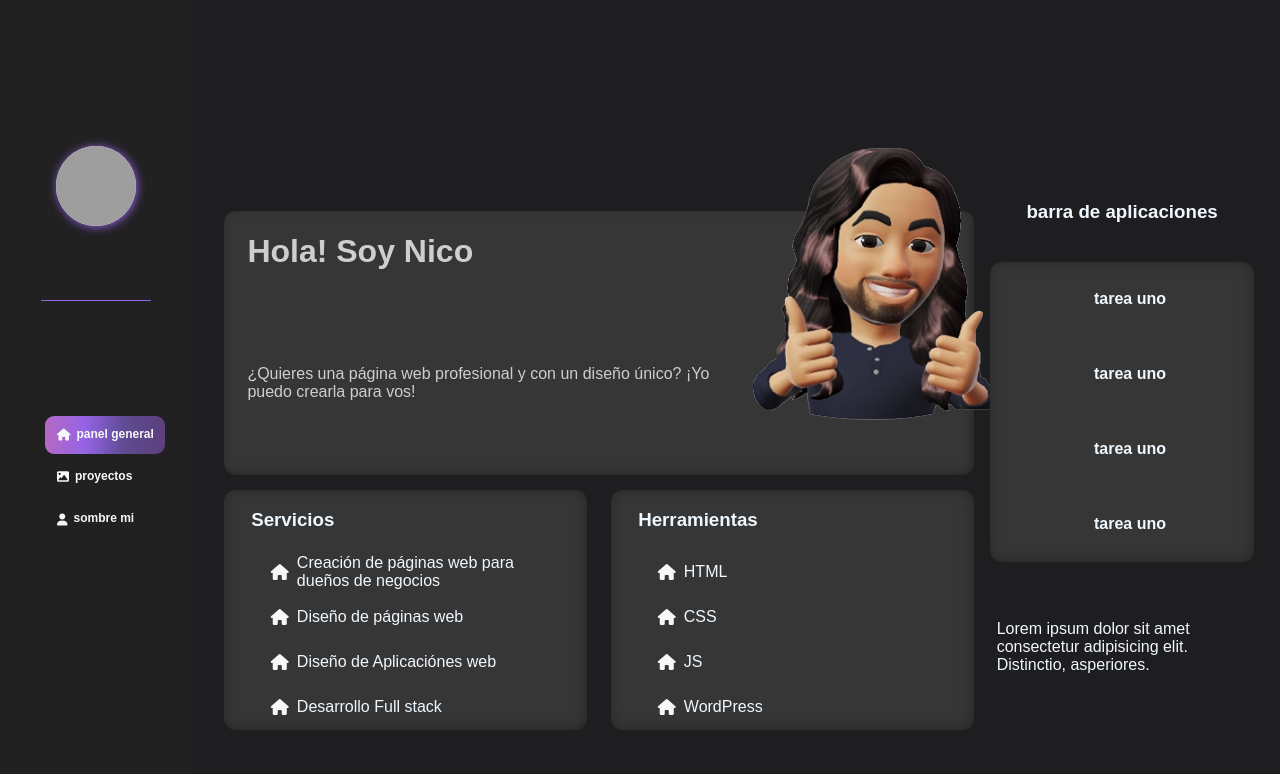
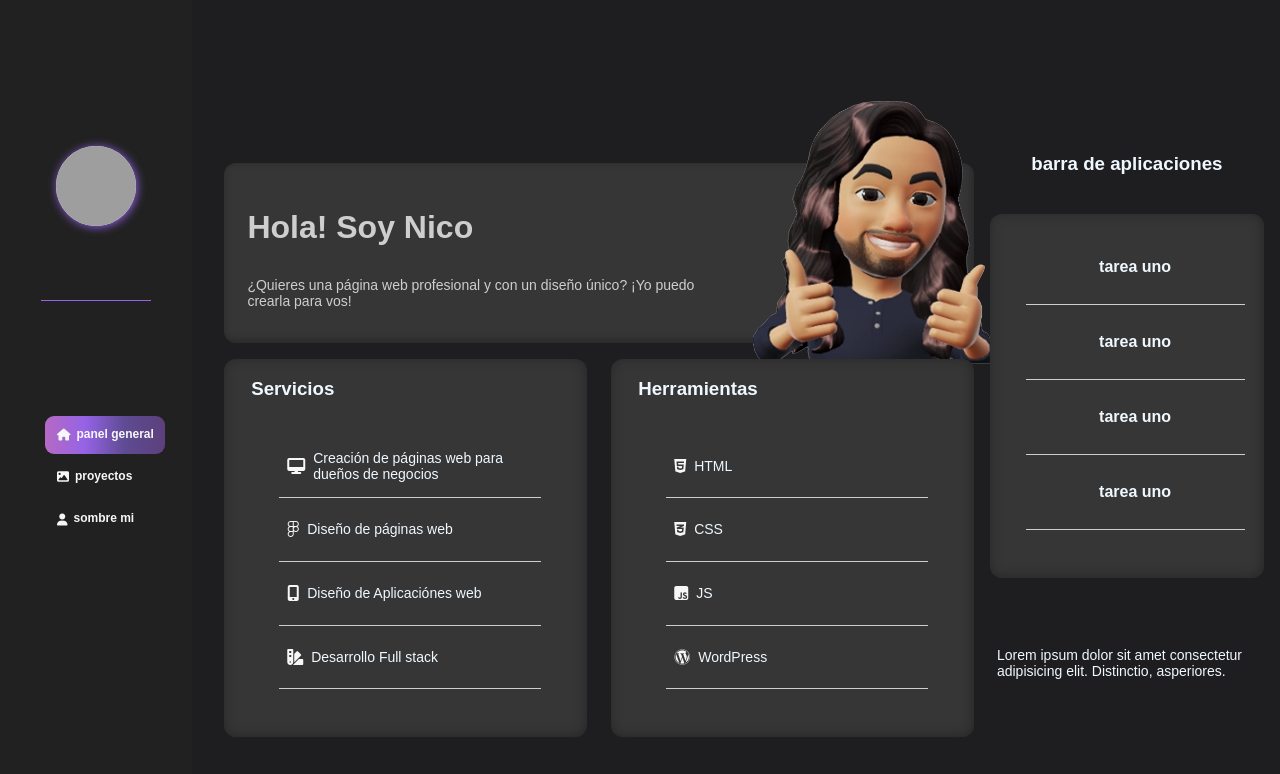
Before and after one commit to NicolasLLans/NicolasLLans.github.io, an Angular app in the folder porfolio/: page /panel in a window 1280 px wide. Shown: the top 774 px of the page. Built offline with nearby package versions, Linux system fonts and the light colour scheme; grey boxes are pictures that could not be loaded.

Commit message:
cambio en las tarjetas de tareas

```diff
--- a/porfolio/src/app/componentes/panel/panel.component.css
+++ b/porfolio/src/app/componentes/panel/panel.component.css
@@ -5,10 +5,10 @@
 }
 
 p {
-      margin: 15% 0;
+      margin: 2% 0;
       width: 95%;
       font-weight: 500;
-      font-size: 16px;
+      font-size: 14px;
 }
 
 .side-bar {
@@ -61,8 +61,8 @@ p {
 }
 
 img {
-      width: 130%;
-      margin-top: -50%;
+      width: 131%;
+      margin-top: -30%;
 }
 
 .col1 {
@@ -102,13 +102,15 @@ img {
 }
 
 .centro-tarjeta {
-      height: 180px;
+      height: 255px;
       width: 90%;
       display: flex;
       flex-direction: column;
       justify-content: flex-start;
       align-items: center;
       margin-left: -3%;
+      padding-bottom: 3em;
+      padding-top: 1em;
 }
 
 i {
@@ -127,18 +129,18 @@ i {
 
 li {
       list-style-type: none;
-      width: 90%;
+      width: 80%;
       height: 25%;
       margin-left: 6%;
       display: flex;
       align-items: center;
       justify-content: center;
+      border-bottom: 1px solid #cecece;
 }
 
 .barra-app {
       width: 100%;
       height: 100%;
-      margin-right: 3.5%;
       /*background-color: #363636;*/
       border-radius: 12px;
       color: aliceblue;
@@ -168,6 +170,8 @@ li {
       width: 100%;
       background: #363636;
       box-shadow: inset -1px -1px 12px rgb(38 38 38);
+      padding-bottom: 3em;
+      padding-top: 1em;
 }
 
 .pie {
@@ -177,7 +181,7 @@ li {
       align-items: center;
 }
 
-@media (max-width:800px) {
+@media (max-width:900px) {
       .panelgeneral {
             flex-direction: column;
             width: 100%;
@@ -199,19 +203,29 @@ li {
             width: 25%;
       }
 
+      .centro-tarjeta {
+            height: 250px;
+      }
+
       p {
-            margin: 15% 0;
+            margin: 0 0 7% 0;
             width: 95%;
             font-weight: 500;
             font-size: 12px;
       }
 }
 
-@media (max-width:330px) {
+@media (max-width:380px) {
       p {
-            margin: 25% 0;
+            margin: 0 0 7% 0;
             width: 95%;
             font-weight: 500;
             font-size: 10px;
       }
+
+      img {
+            width: 200%;
+            margin-top: -38%;
+            margin-left: -48px;
+      }
 }
--- a/porfolio/src/app/componentes/panel/panel.component.html
+++ b/porfolio/src/app/componentes/panel/panel.component.html
@@ -18,10 +18,10 @@
                               <h3>Servicios</h3>
                         </div>
                         <div class="centro-tarjeta">
-                              <li><i class="fa-solid fa-house"></i><p>Creación de páginas web para dueños de negocios</p></li>
-                              <li><i class="fa-solid fa-house"></i><p>Diseño de páginas web</p></li>
-                              <li><i class="fa-solid fa-house"></i><p>Diseño de Aplicaciónes web</p></li>
-                              <li><i class="fa-solid fa-house"></i><p>Desarrollo Full stack</p></li>
+                              <li><i class="fa-solid fa-desktop"></i><p>Creación de páginas web para dueños de negocios</p></li>
+                              <li><i class="fa-brands fa-figma"></i><p>Diseño de páginas web</p></li>
+                              <li><i class="fa-solid fa-mobile-screen-button"></i><p>Diseño de Aplicaciónes web</p></li>
+                              <li><i class="fa-solid fa-swatchbook"></i><p>Desarrollo Full stack</p></li>
                         </div>
                   </div>
                   <div class="tareas2" style="width: 50%;">
@@ -29,10 +29,10 @@
                               <h3>Herramientas</h3>
                         </div>
                         <div class="centro-tarjeta">
-                              <li><i class="fa-solid fa-house"></i><p>HTML</p></li>
-                              <li><i class="fa-solid fa-house"></i><p>CSS</p></li>
-                              <li><i class="fa-solid fa-house"></i><p>JS</p></li>
-                              <li><i class="fa-solid fa-house"></i><p>WordPress</p></li>
+                              <li><i class="fa-brands fa-html5"></i><p>HTML</p></li>
+                              <li><i class="fa-brands fa-css3-alt"></i><p>CSS</p></li>
+                              <li><i class="fa-brands fa-square-js"></i><p>JS</p></li>
+                              <li><i class="fa-brands fa-wordpress"></i><p>WordPress</p></li>
                         </div>
                   </div>
             </div>
```
